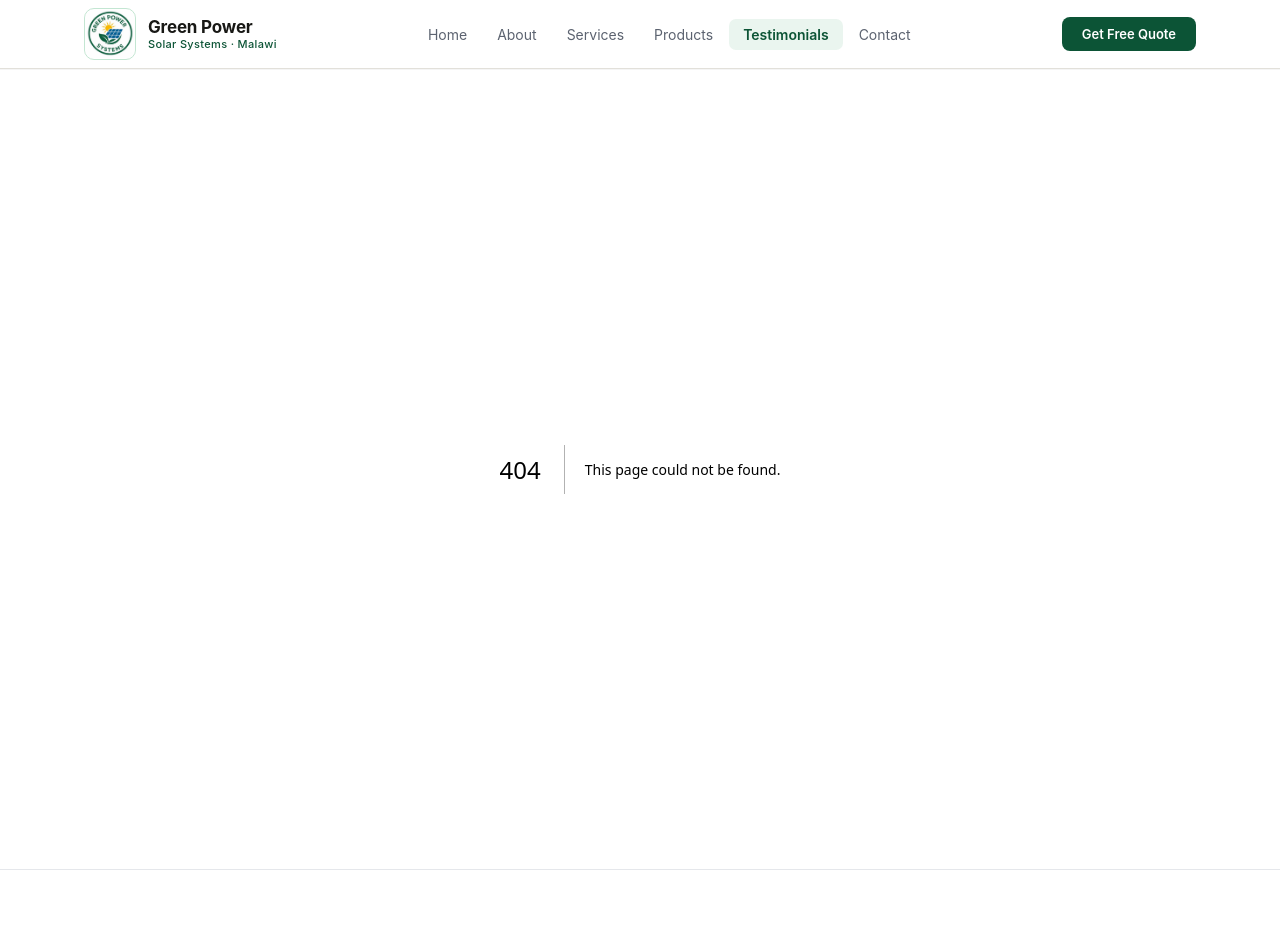
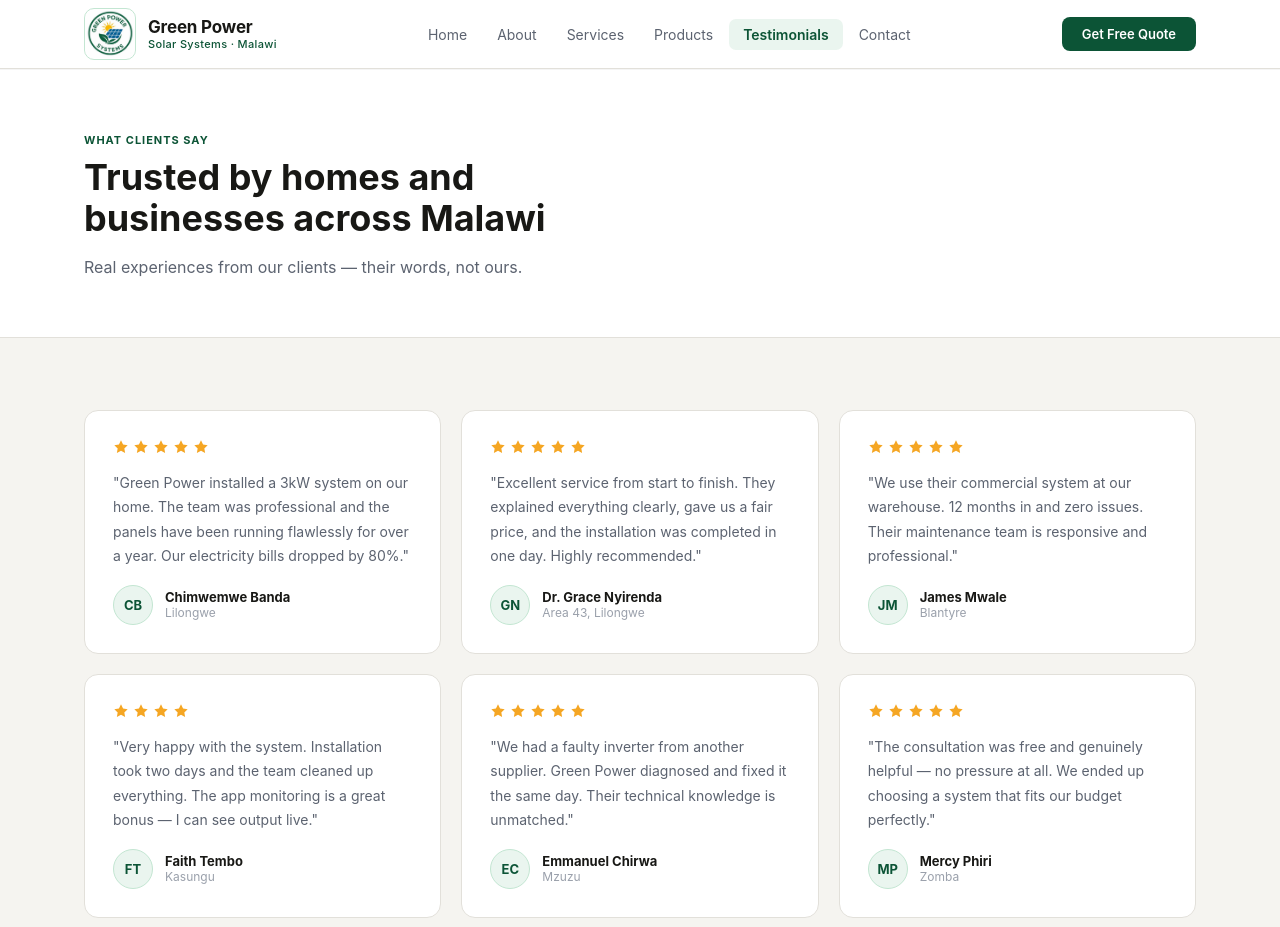
Before and after one commit to JUMAPETER736/GREEN_POWER_SYSTEMS, a Next.js app: page /testimonials in a window 1280 px wide. Before the commit this address had no page. Shown: the top 927 px of the page. Built offline with nearby package versions, Linux system fonts and the light colour scheme.

Commit message:
page.tsx, new class created in the testimonials package

```diff
--- /dev/null
+++ b/src/app/testimonials/page.tsx
@@ -0,0 +1,66 @@
+export default function Testimonials() {
+  const reviews = [
+    { name: "Chimwemwe Banda", location: "Lilongwe", initials: "CB", stars: 5, quote: "Green Power installed a 3kW system on our home. The team was professional and the panels have been running flawlessly for over a year. Our electricity bills dropped by 80%." },
+    { name: "Dr. Grace Nyirenda", location: "Area 43, Lilongwe", initials: "GN", stars: 5, quote: "Excellent service from start to finish. They explained everything clearly, gave us a fair price, and the installation was completed in one day. Highly recommended." },
+    { name: "James Mwale", location: "Blantyre", initials: "JM", stars: 5, quote: "We use their commercial system at our warehouse. 12 months in and zero issues. Their maintenance team is responsive and professional." },
+    { name: "Faith Tembo", location: "Kasungu", initials: "FT", stars: 4, quote: "Very happy with the system. Installation took two days and the team cleaned up everything. The app monitoring is a great bonus — I can see output live." },
+    { name: "Emmanuel Chirwa", location: "Mzuzu", initials: "EC", stars: 5, quote: "We had a faulty inverter from another supplier. Green Power diagnosed and fixed it the same day. Their technical knowledge is unmatched." },
+    { name: "Mercy Phiri", location: "Zomba", initials: "MP", stars: 5, quote: "The consultation was free and genuinely helpful — no pressure at all. We ended up choosing a system that fits our budget perfectly." },
+  ];
+
+  return (
+    <div style={{ backgroundColor: "var(--gp-bg-page)" }}>
+      <div className="gp-page-hero">
+        <div className="gp-container">
+          <span className="gp-eyebrow">What clients say</span>
+          <h1 className="gp-section-title" style={{ maxWidth: 560 }}>Trusted by homes and businesses across Malawi</h1>
+          <p className="gp-section-sub" style={{ marginTop: 14 }}>
+            Real experiences from our clients — their words, not ours.
+          </p>
+        </div>
+      </div>
+
+      <section style={{ padding: "72px 0" }}>
+        <div className="gp-container">
+          <div style={{ display: "grid", gridTemplateColumns: "repeat(auto-fit, minmax(300px, 1fr))", gap: 20 }}>
+            {reviews.map(({ name, location, initials, stars, quote }) => (
+              <div key={name} className="gp-card" style={{ padding: 28, display: "flex", flexDirection: "column", gap: 16 }}>
+                <div style={{ display: "flex", gap: 4 }}>
+                  {Array.from({ length: stars }).map((_, i) => (
+                    <svg key={i} width={16} height={16} viewBox="0 0 24 24" fill="#f5a623"><path d="M12 2l3.09 6.26L22 9.27l-5 4.87 1.18 6.88L12 17.77l-6.18 3.25L7 14.14 2 9.27l6.91-1.01L12 2z"/></svg>
+                  ))}
+                </div>
+                <p style={{ fontSize: 14, color: "var(--gp-text-muted)", lineHeight: 1.75, margin: 0, flexGrow: 1 }}>"{quote}"</p>
+                <div style={{ display: "flex", alignItems: "center", gap: 12 }}>
+                  <div style={{
+                    width: 40, height: 40, borderRadius: "50%",
+                    backgroundColor: "var(--gp-green-light)",
+                    border: "1.5px solid var(--gp-green-border)",
+                    display: "flex", alignItems: "center", justifyContent: "center",
+                    fontSize: 13, fontWeight: 700, color: "var(--gp-green)", flexShrink: 0,
+                  }}>{initials}</div>
+                  <div>
+                    <p style={{ fontSize: 13, fontWeight: 700, color: "var(--gp-text-primary)", margin: 0 }}>{name}</p>
+                    <p style={{ fontSize: 12, color: "var(--gp-text-subtle)", margin: 0 }}>{location}</p>
+                  </div>
+                </div>
+              </div>
+            ))}
+          </div>
+        </div>
+      </section>
+
+      <section style={{ padding: "64px 0", backgroundColor: "var(--gp-bg-section)", borderTop: "1px solid var(--gp-border)" }}>
+        <div className="gp-container" style={{ textAlign: "center" }}>
+          <h2 className="gp-section-title" style={{ marginBottom: 12 }}>Join hundreds of satisfied clients</h2>
+          <p className="gp-section-sub" style={{ margin: "0 auto 28px" }}>
+            Ready to experience the Green Power difference?
+          </p>
+          <Link href="/contact" className="gp-btn-primary">Get your free quote</Link>
+        </div>
+      </section>
+    </div>
+  );
+}
+
+import Link from "next/link";
```
